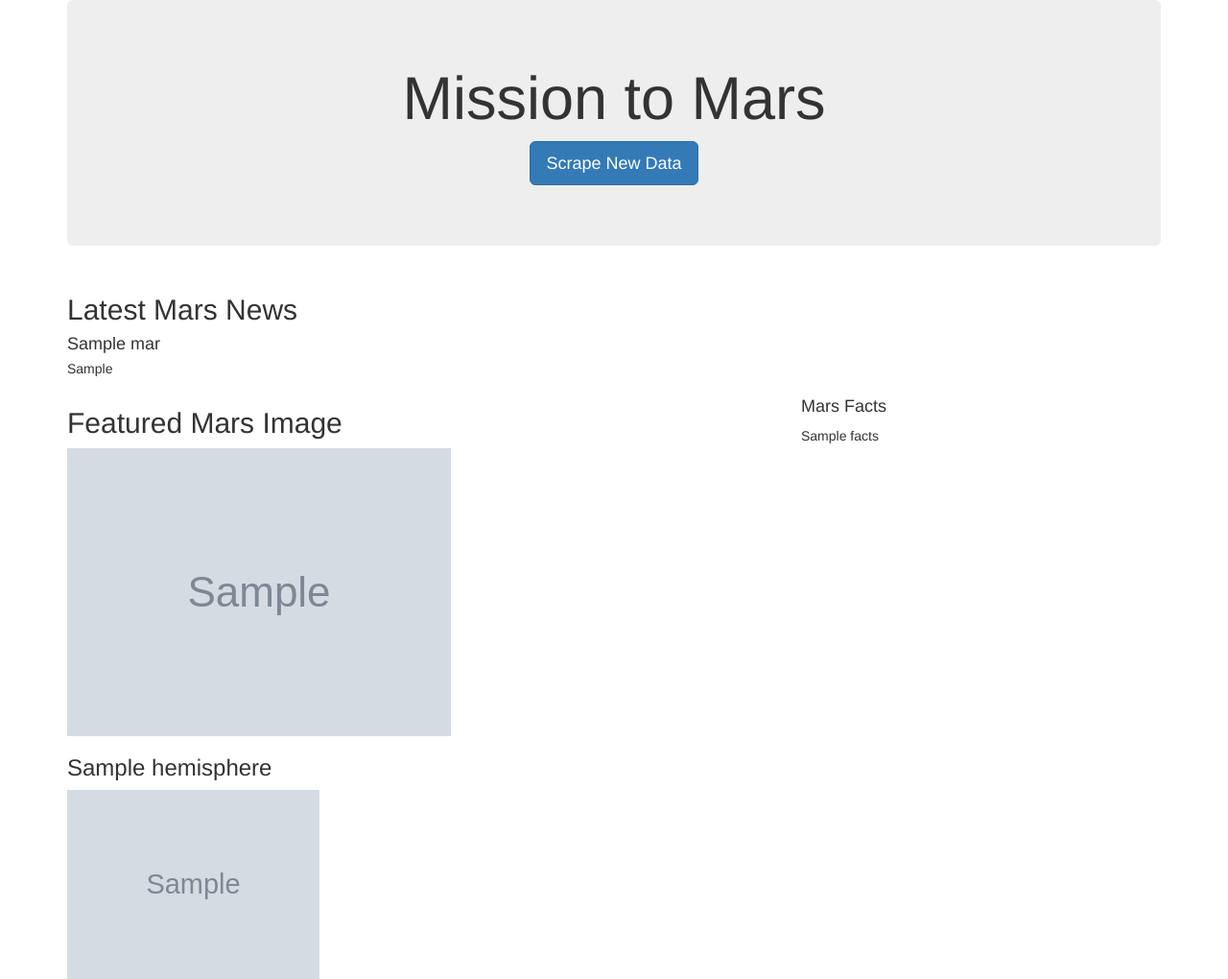
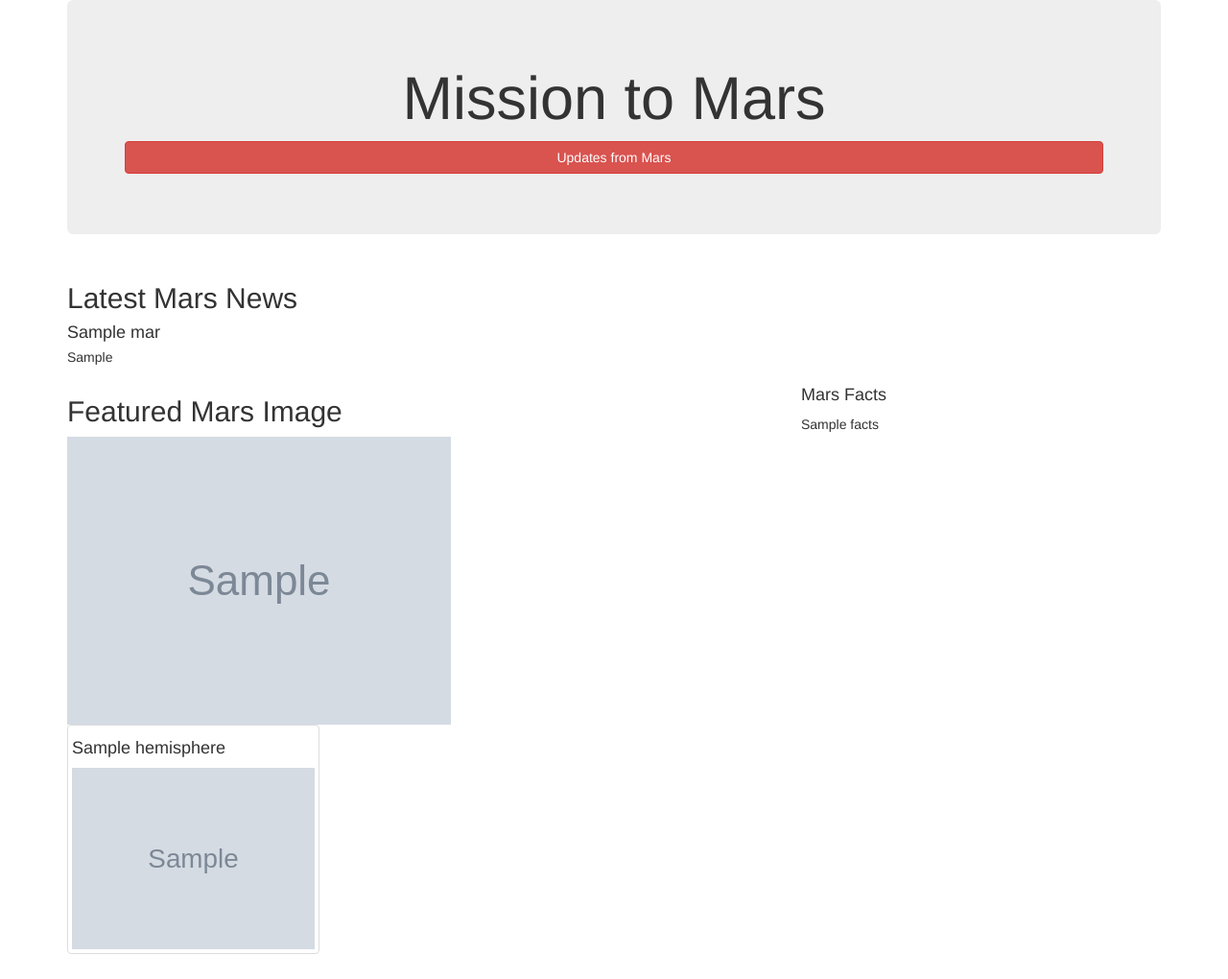
Before and after one commit to bbneves/Mission-to-Mars, a Flask app: page / in a window 1280 px wide. Shown: the whole page at 96% size. After the commit the page ends 994 px from the top, so only its background shows below. Run offline with Flask 2, Linux system fonts and the light colour scheme; grey boxes marked "Sample" are stand-in pictures; a database or web service that is not in the repository returns one stand-in record (values such as "Sample title"); some libraries are stand-ins or nearby versions.

Commit message:
Challenge DONE

```diff
--- a/scraping.py
+++ b/scraping.py
@@ -90,9 +90,9 @@ def mars_facts():
     #Formatting the DF
     mars_df.columns = ['description','Mars', 'Earth']
     mars_df.set_index('description', inplace=True)
-
+    mars_table = mars_df.to_html(classes=["table-striped table-hover table-dark"] )
     # COnvert the df into HTML format, add bootsctrap
-    return mars_df.to_html(classes="table table-striped")
+    return mars_table
 
 ### MARS HEMISPHERES
 def mars_hemispheres(browser):
--- a/templates/index.html
+++ b/templates/index.html
@@ -15,7 +15,7 @@
         <div class="container">
             <div class="jumbotron text-center">
                 <h1>Mission to Mars</h1>
-                <p><a class="btn btn-primary btn-lg" href="/scrape" role="button">Scrape New Data</a></p>
+                <p><a class="btn btn-danger btn-block" href="/scrape" role="button">Updates from Mars</a></p>
             </div>
                 <!-- Mars News-->
                 <div class="row" id="mars-news">
@@ -51,12 +51,17 @@
                     </div>
                 </div>
                 <div class="row" id="mars-hemispheres-image">
+
                     {% for hemisphere in mars.hemispheres %}
                     <div class="col-md-3">
-                        <h3>{{hemisphere.title}}</h3>
-                        <img src="{{hemisphere.img_url}}" class="img-responsive" alt="Hems image"/>
+                        <div class="thumbnail">
+                            <h4>{{hemisphere.title}}</h4>
+                            <img src="{{hemisphere.img_url}}" class="img-responsive" alt="Responsive image" />
+
+                        </div>
                     </div>
                     {% endfor %}
+
                 </div>
         </div>
     </body>
```
